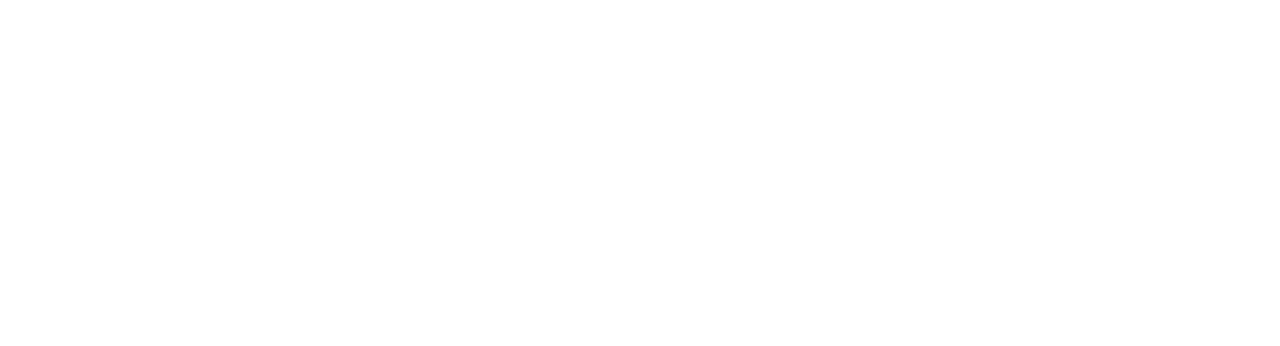
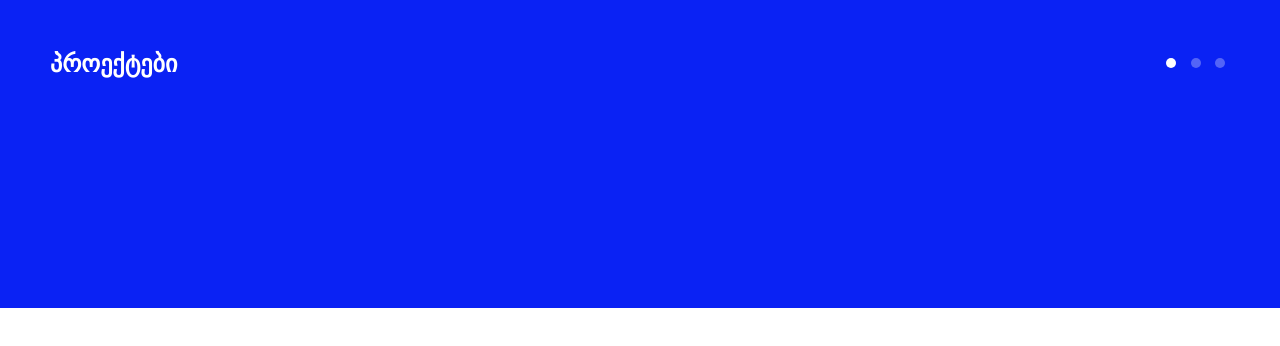
Before and after one commit to MMeskhi/Lesson-6-group-, a plain HTML site: page index.html in a window 1280 px wide. Drawn offline with Linux system fonts and the light colour scheme.

Commit message:
add header, styles and fonts

```diff
--- a/css/fonts.css
+++ b/css/fonts.css
@@ -0,0 +1,5 @@
+@font-face {
+    font-family: "Helvetica Neue";
+    src: url(../fonts/Helvetica\ Neue\ W01\ 66\ Medium\ It.otf);
+    src: url(../fonts/Helvetica\ Neue\ W01\ 66\ Medium\ It.ttf);
+}
--- a/css/style.css
+++ b/css/style.css
@@ -0,0 +1,48 @@
+* {
+    padding: 0;
+    margin: 0;
+    box-sizing: border-box;
+}
+
+html, body {
+    font-family: "Helvetica Neue";
+}
+
+header {
+    background-color: #0A22F4;
+    height: 308px;
+    width: 100%;
+    padding: 50px;
+}
+
+.header-container {
+    display: flex;
+    justify-content: space-between;
+    align-items: center;
+    max-width: 1185px;
+    margin: 0 auto;
+}
+
+header h2 {
+    color: #ffffff;
+    display: inline-block;
+}
+
+.dot {
+    height: 10px;
+    width: 10px;
+    background-color: #ffffff;
+    opacity: 30%;
+    border-radius: 50%;
+    display: inline-block;
+    margin: 5px;
+}
+
+.white-dot {
+    height: 10px;
+    width: 10px;
+    background-color: #ffffff;
+    border-radius: 50%;
+    display: inline-block;
+    margin: 5px;
+}
--- a/index.html
+++ b/index.html
@@ -1,12 +1,29 @@
 <!DOCTYPE html>
 <html lang="en">
+
 <head>
     <meta charset="UTF-8">
     <meta http-equiv="X-UA-Compatible" content="IE=edge">
     <meta name="viewport" content="width=device-width, initial-scale=1.0">
+    <link rel="stylesheet" href="css/fonts.css">
+    <link rel="stylesheet" href="css/style.css">
     <title>Meskhi&Duchoo - Lesson 6</title>
 </head>
+
 <body>
+    <header>
+        <div class="header-container">
+            <h2>პროექტები</h2>
+            <div class="dots">
+                <span class="white-dot"></span>
+                <span class="dot"></span>
+                <span class="dot"></span>
+            </div>
+        </div>
+    </header>
+    <section>
 
+    </section>
 </body>
+
 </html>
```
Also changed, not shown: fonts/Helvetica Neue W01 66 Medium It.otf (added), fonts/Helvetica Neue W01 66 Medium It.ttf (added).
